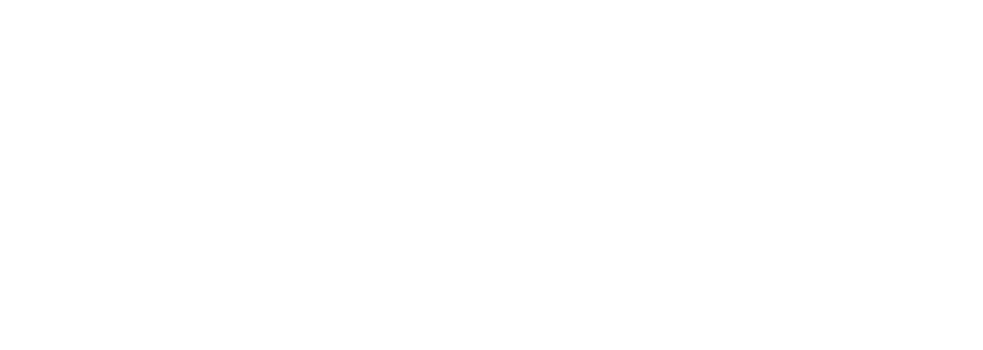
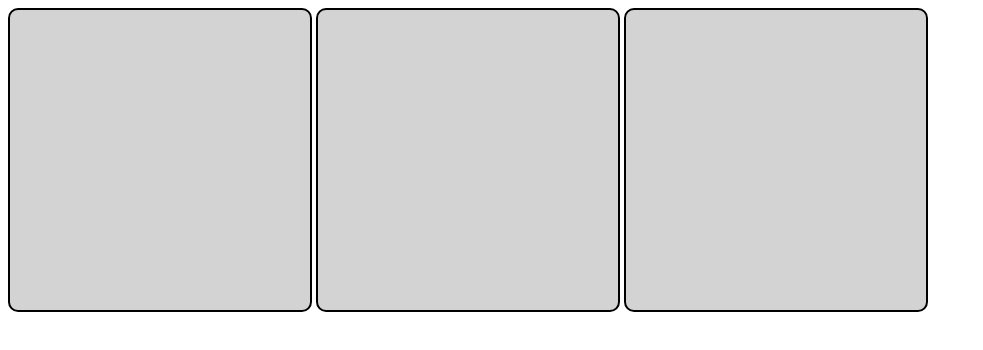
Before and after one commit to ByaCarla/Teste, a plain HTML site: page index.html in a window 1280 px wide. Shown: the whole page, without its empty margins (0-983 px from the left). Drawn offline with Linux system fonts and the light colour scheme.

Commit message:
add estilo a classe

```diff
--- a/index.html
+++ b/index.html
@@ -3,7 +3,17 @@
 <head>
     <meta charset="UTF-8">
     <meta name="viewport" content="width=device-width, initial-scale=1.0">
-    <title>Criando Coisas</title>
+    <title>Imagem de fundo</title>
+    <style>
+        div.quadrado {
+            display: inline-block;
+            border: 2px solid black;
+            border-radius: 10px;
+            background-color: lightgray;
+            width: 300px;
+            height: 300px;
+        }
+    </style>
 </head>
 <body>
     <div class="quadrado">
```
